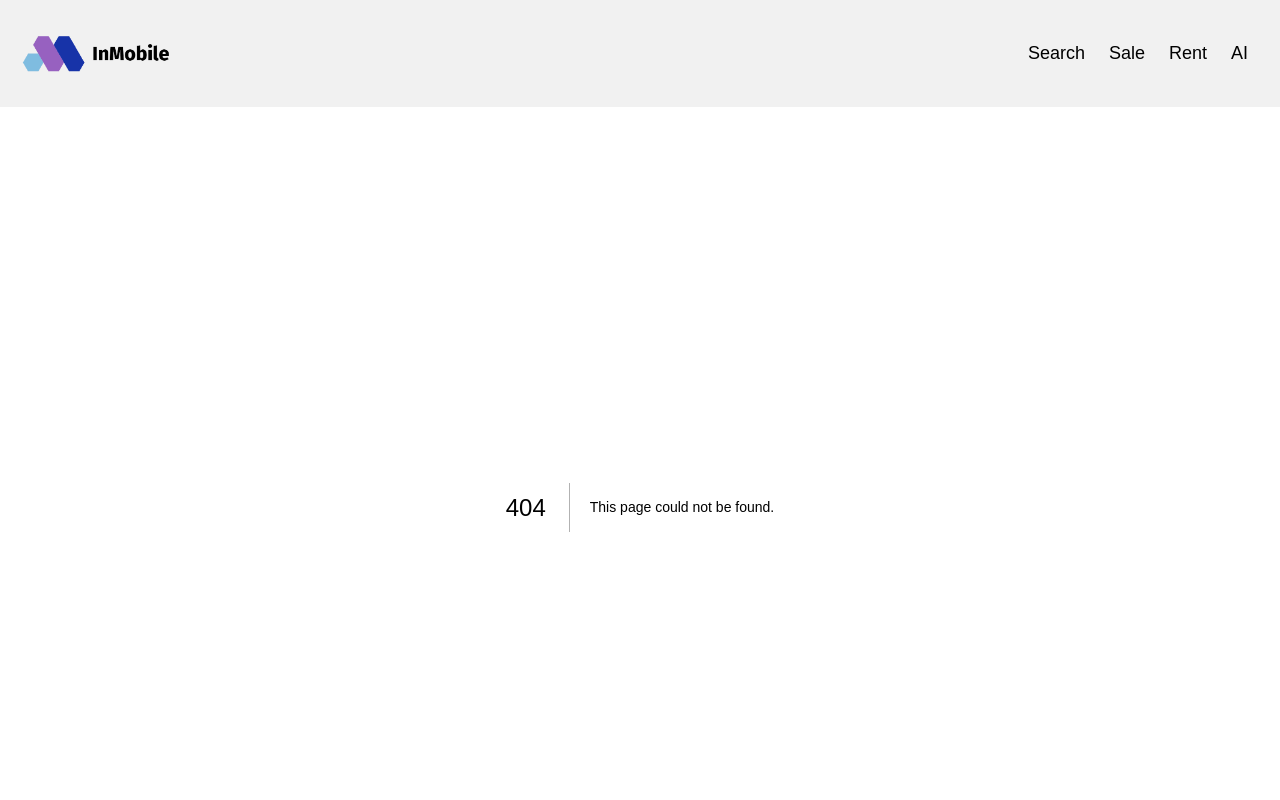
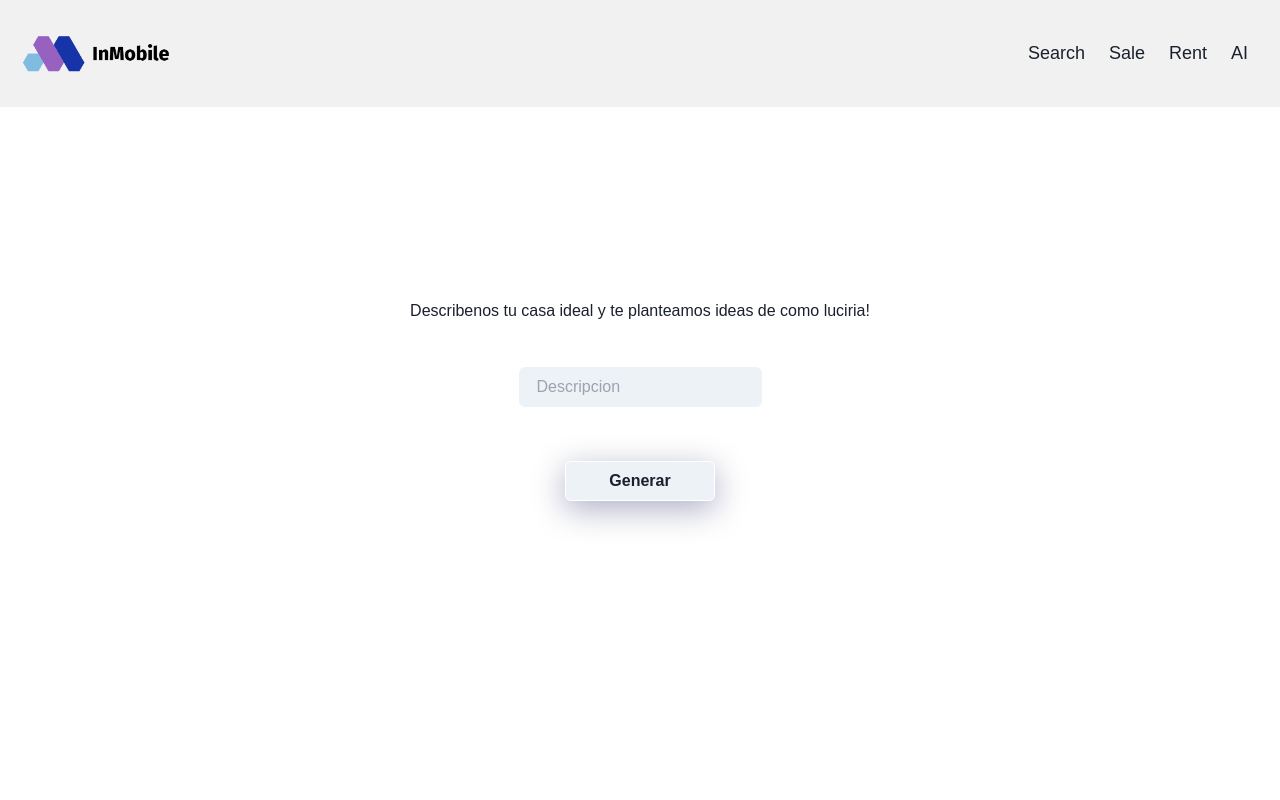
Before and after one commit to DavidRedz10/InMobile, a Next.js app: page /dalle in a window 1280 px wide. Before the commit this address had no page. Shown: the top 800 px of the page. Built offline with nearby package versions, Linux system fonts and the light colour scheme.

Commit message:
Integracion de Dall-e 2

```diff
--- /dev/null
+++ b/components/InputBox.jsx
@@ -0,0 +1,16 @@
+import React from "react";
+import { Input } from '@chakra-ui/react'
+
+export const InputBox = ({ label, setAttribute }) => {
+  return (
+    <div className="label-input-pair">
+      <label >{label}</label>
+      <Input
+        placeholder="Descripcion"
+        width='auto'
+        variant='filled'
+        onChange={(e) => setAttribute(e.target.value)}
+      />
+    </div>
+  );
+};
--- a/components/NavBar.jsx
+++ b/components/NavBar.jsx
@@ -55,7 +55,7 @@ const MENU_LIST = [
   { text: "Search", href: "/search" },
   { text: "Sale", href: "/search?purpose=for-sale" },
   { text: "Rent", href: "/search?purpose=for-rent" },
-  { text: "AI", href: "/questions" },
+  { text: "AI", href: "/dalle" },
 ];
 
 
--- a/components/NavItem.jsx
+++ b/components/NavItem.jsx
@@ -1,4 +1,5 @@
 import Link from "next/link";
+
 const NavItem = ({ text, href, active }) => {
   return (
     <Link legacyBehavior href={href}>
--- a/package.json
+++ b/package.json
@@ -20,6 +20,7 @@
     "millify": "^5.0.1",
     "next": "13.1.1",
     "nprogress": "^0.2.0",
+    "openai": "^3.1.0",
     "react": "18.2.0",
     "react-dom": "18.2.0",
     "react-horizontal-scrolling-menu": "^3.2.3",
@@ -28,6 +29,8 @@
   "devDependencies": {
     "@swc/cli": "^0.1.59",
     "@swc/core": "^1.3.25",
+    "@types/node": "18.11.18",
+    "@types/react": "18.0.26",
     "autoprefixer": "^10.4.13",
     "postcss": "^8.4.21",
     "tailwindcss": "^3.2.4"
--- /dev/null
+++ b/pages/dalle.js
@@ -0,0 +1,43 @@
+import { useState } from "react";
+import { Configuration, OpenAIApi } from "openai";
+import { InputBox } from "../components/InputBox";
+import { Button } from '@chakra-ui/react'
+
+const configuration = new Configuration({
+  apiKey: "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",
+});
+const openai = new OpenAIApi(configuration);
+
+
+
+function App() {
+  const [userPrompt, setUserPrompt] = useState("");
+  const [number] = useState(1);
+  const [size, setSize ] = useState ("256x256");
+  const [imageUrl, setImageUrl] = useState("");
+
+  const generateImage = async () => {
+    const imageParameters = {
+      prompt: userPrompt,
+      n: parseInt(number),
+      size: size,
+    };
+    const response = await openai.createImage(imageParameters);
+    const urlData = response.data.data[0].url;
+    setImageUrl(urlData);
+  };
+
+  return (
+    <main className="App">
+        <h1 className="labelq">Describenos tu casa ideal y te planteamos ideas de como luciria!</h1>
+
+      {imageUrl && <img src={imageUrl} className="image" alt="ai thing" />}
+      <InputBox setAttribute={setUserPrompt} />
+      <Button className="main-button" onClick={() => generateImage()}>
+        Generar
+      </Button>
+    </main>
+  );
+}
+
+export default App;
--- a/styles/globals.css
+++ b/styles/globals.css
@@ -8,6 +8,68 @@
   width: 30%;
 }
 
+.labelq{
+  font-family: "Gill Sans Extrabold", sans-serif;
+  font-size: bold;
+  margin-bottom: 2%;
+  width: auto;
+}
+
+.label-input-pair {
+  margin-top: 18px;
+  display: flex;
+  justify-content: center;
+  align-content: space-between;
+  align-items: center;
+  width: 600px;
+  margin-bottom: 1rem;
+}
+
+.App {
+  width: 100vw;
+  height: 100vh;
+  position: fixed;
+  top: 0;
+  right: 0;
+  bottom: 0;
+  left: 0;
+  overflow-y: auto;
+  margin: 0 auto;
+  display: flex;
+  flex-direction: column;
+  align-items: center;
+  justify-content: center;
+  background-color: #ffffff;
+}
+
+.main-button {
+  justify: center;
+  margin-top: 38px;
+  font-size: 2rem;
+  color: rgb(24, 23, 23);
+  display: inline-flex;
+  justify-content: center;
+  align-items: center;
+  width: 150px;
+  box-sizing: border-box;
+  border: none;
+  border-radius: 1px;
+  cursor: pointer;
+  font-weight: 500px;
+  position: relative;
+  outline: none;
+  gap: 8px;
+  height: 50px;
+  user-select: none;
+  padding: 16px 25px;
+  text-decoration: none;
+  background: rgb(56, 133, 86);
+  box-shadow: 0 8px 32px 0 rgba(31, 35, 95, 0.37);
+  backdrop-filter: blur(4px);
+  -webkit-backdrop-filter: blur(4px);
+  border-radius: 10px;
+  border: 1px solid rgb(255, 255, 255);
+}
 
 @import url('https://fonts.googleapis.com/css2?family=Work+Sans:wght@400;500;700&display=swap');
 * {
```
Also changed, not shown: 1 other file (tests, documents, lock files or other folders).
